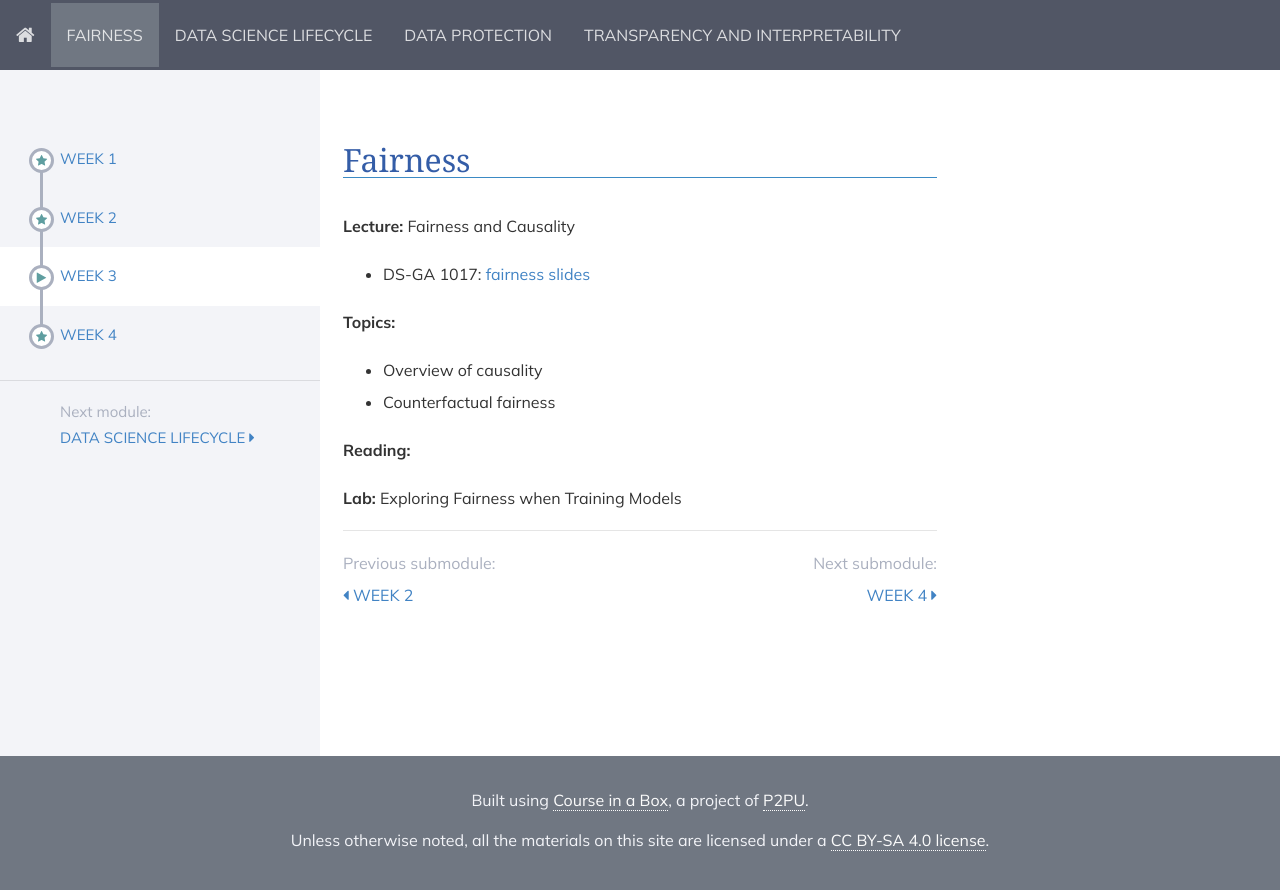
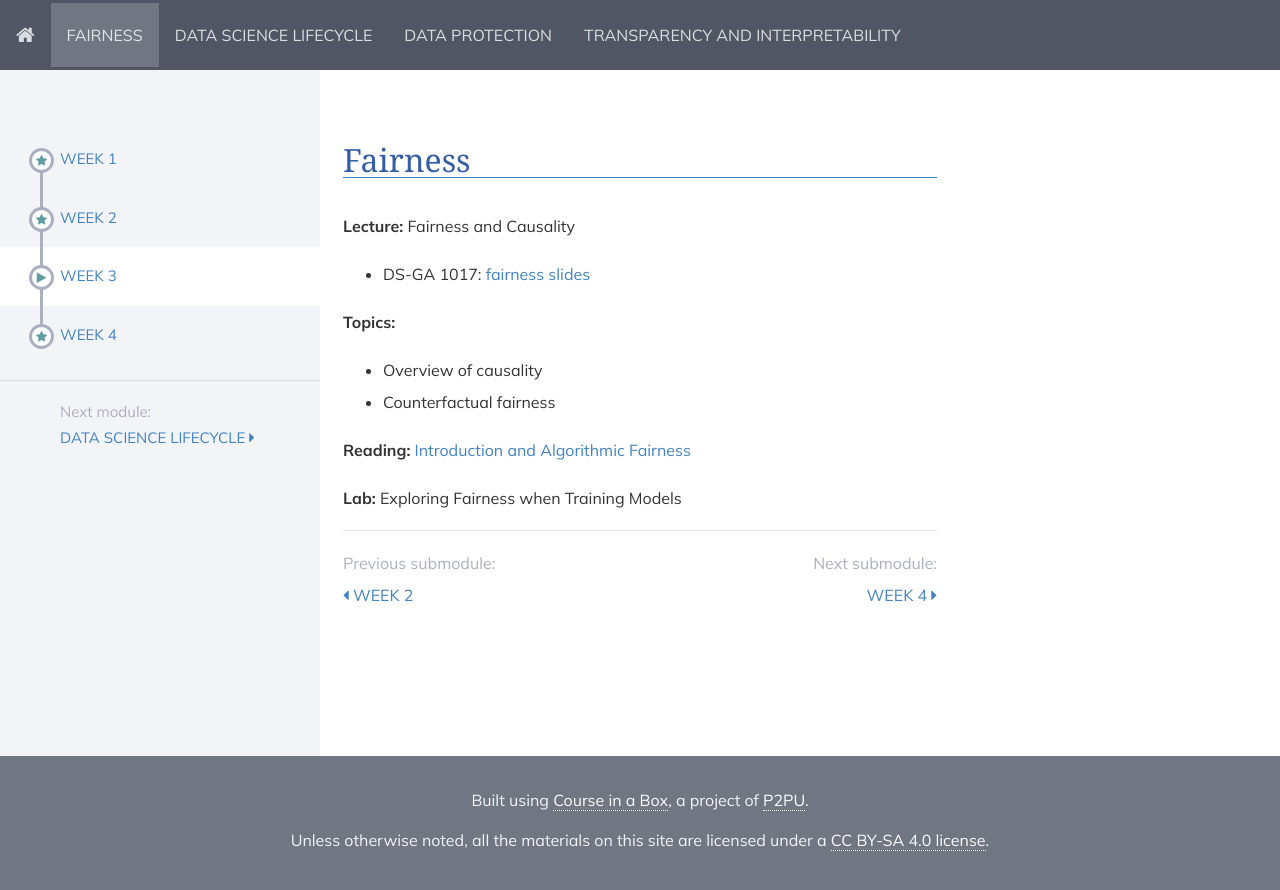
Before and after one commit to DataResponsibly/rds24, a Jekyll site: the page built from modules/fairness/_posts/2000-01-03-week3.md, in a window 1280 px wide. Shown: the top 890 px of the page. Built offline with Jekyll 4.4.1, drawn with Linux system fonts in a browser that asks for light colours; nearby versions of some CDN libraries.

Commit message:
Update 2000-01-03-week3.md

```diff
--- a/modules/fairness/_posts/2000-01-03-week3.md
+++ b/modules/fairness/_posts/2000-01-03-week3.md
@@ -14,7 +14,7 @@ title: Week 3
 * Overview of causality
 * Counterfactual fairness
 
-**Reading:** <!-- See [Introduction and Algorithmic Fairness (Part 2)](../../../assets/fairness_reader_weeks3&4.pdf) -->
+**Reading:**  [Introduction and Algorithmic Fairness](../../../assets/fairness_reader_2023.pdf)
 
 **Lab:** Exploring Fairness when Training Models
 
```
